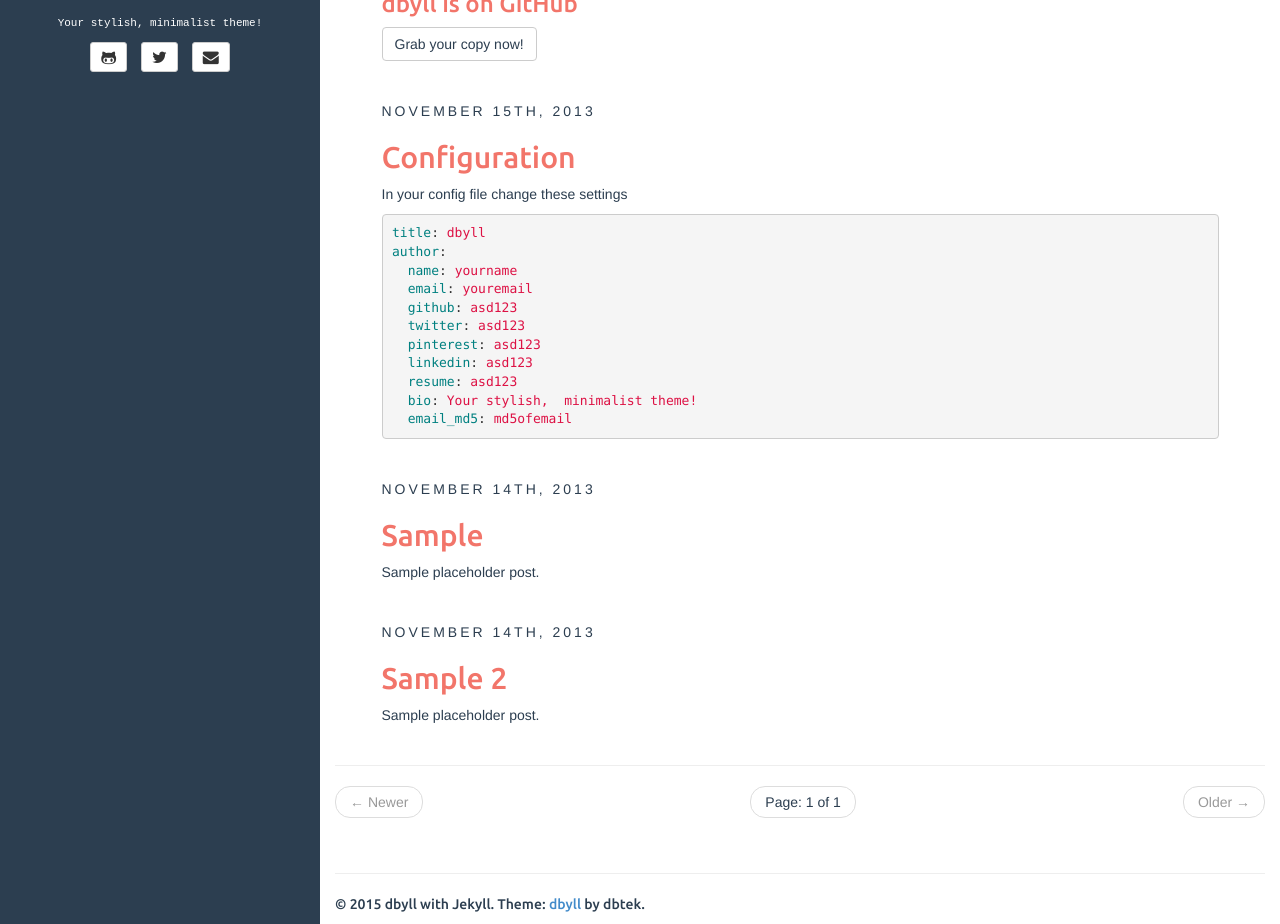
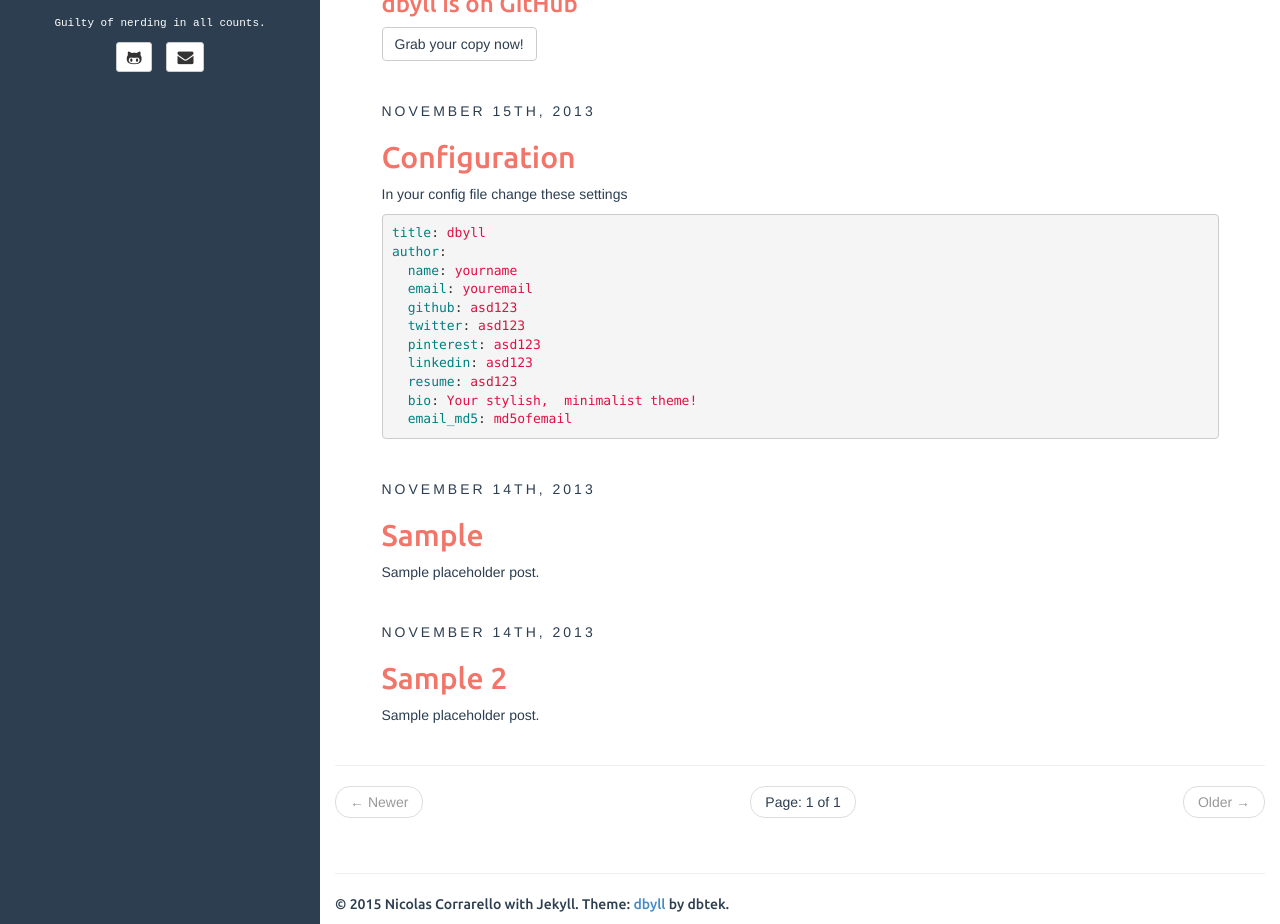
Before and after one commit to ncorrare/ncorrare.github.io, a Jekyll site: the page built from index.html, in a window 1280 px wide and 1206 px high, cut to the strip 282-1206 px from the top of the window. Built offline with Jekyll 4.4.1, drawn with Linux system fonts in a browser that asks for light colours; the list of posts is cut into pages by our own code.

Commit message:
Personal info on config.yaml.

```diff
--- a/_config.yml
+++ b/_config.yml
@@ -14,16 +14,14 @@ defaults:
     values:
       title: dbyll
 
-description: Stylish Jekyll Theme
+description: Musings of an electronic cigarrette smoking man.
 author:
-  name: dbyll
-  email: dbyll@ismaildemirbilek.com
-  github: dbtek
-  twitter: dbtek
-  pinterest: asd123
-  linkedin: asd123
-  bio: Your stylish, minimalist theme!
-  email_md5: 726351295ec82e145928582f595aa3aa
+  name: Nicolas Corrarello
+  email: nicolas@corrarello.com
+  github: ncorrare
+  linkedin: ncorrare
+  bio: Guilty of nerding in all counts.
+  email_md5: 9ec955f0cb65381eae42566d4351a8b5
 
 rss_path: feed.xml
 categories_path: categories.html
```
